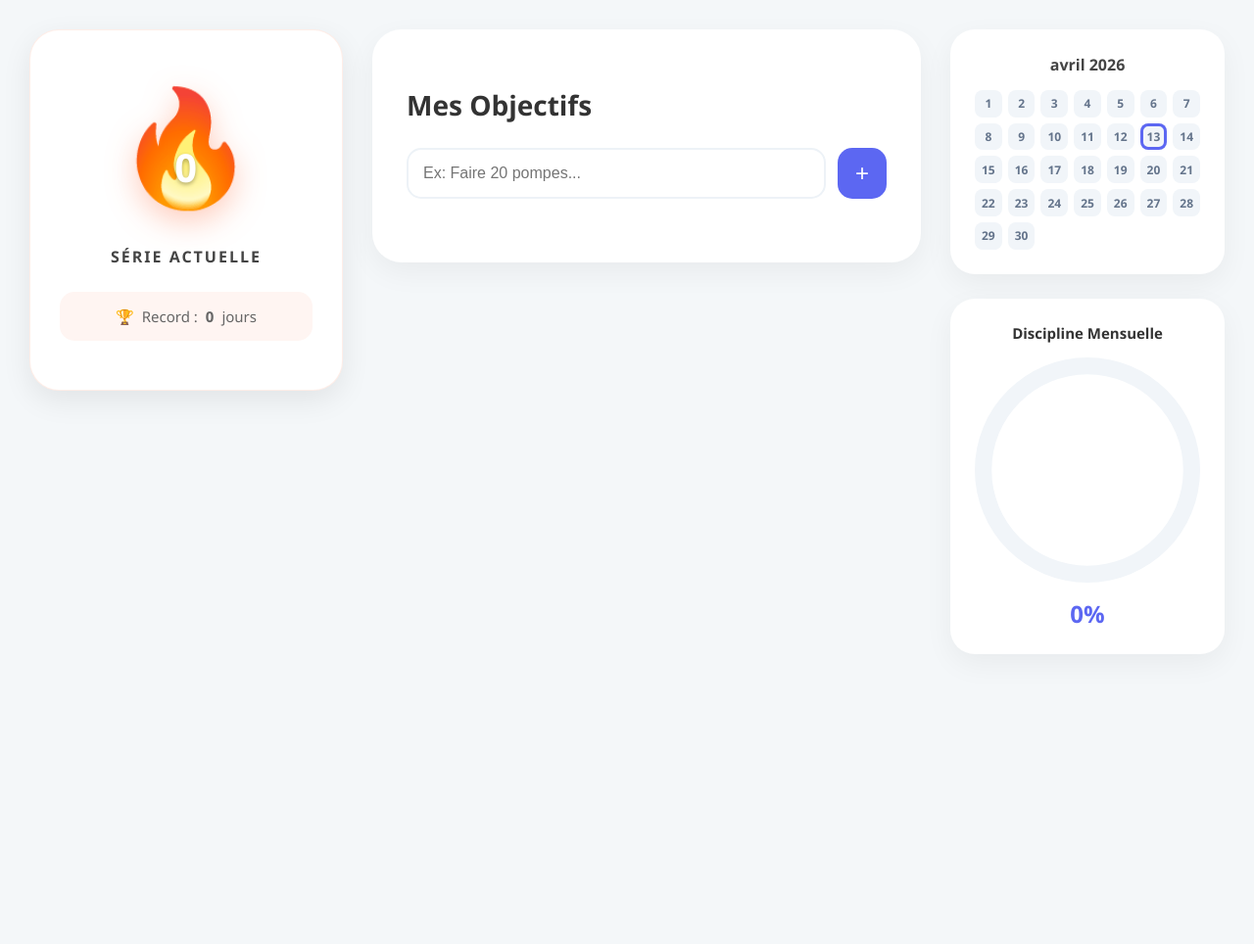
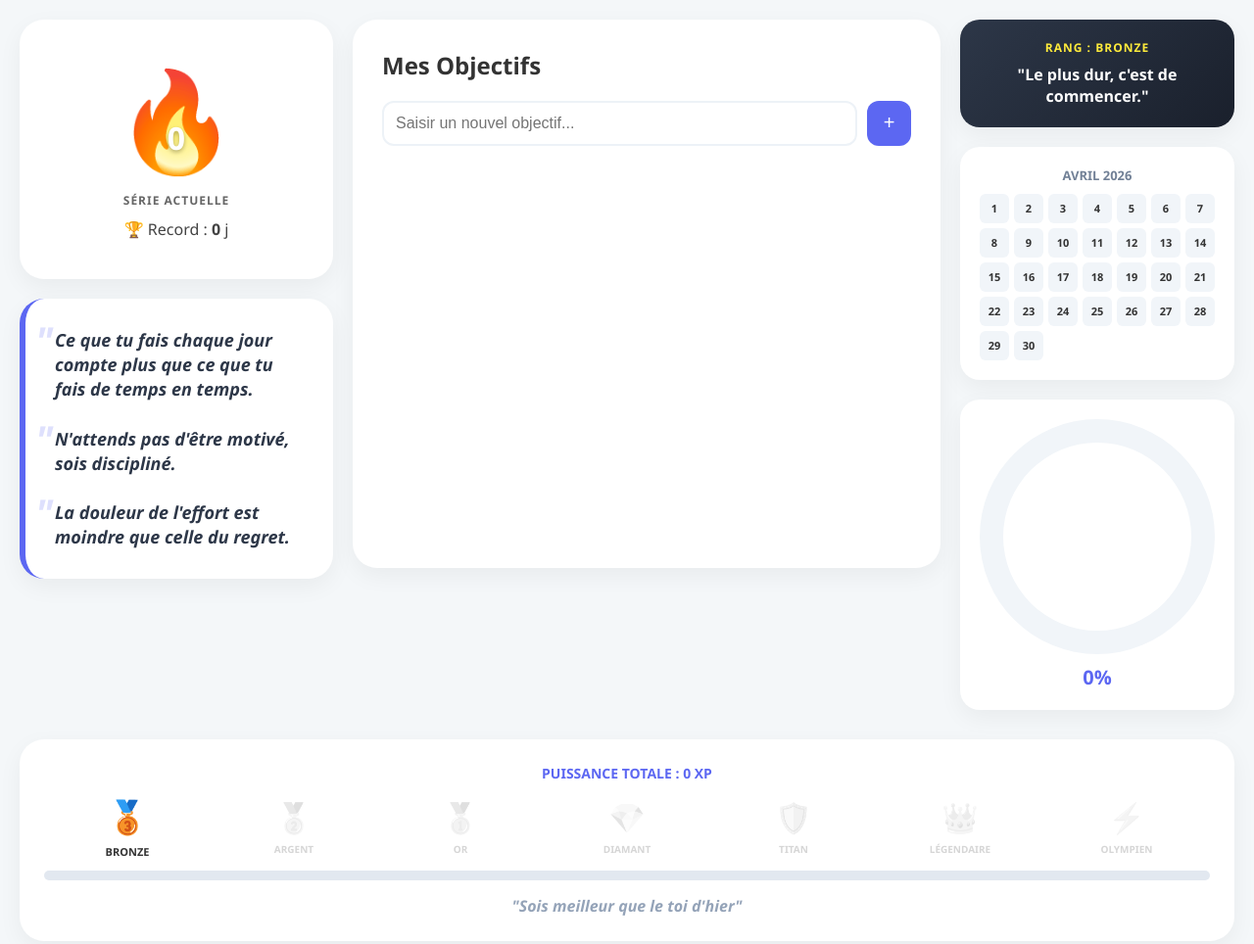
Before and after one commit to HabitTrackerz/Habit-Tracker, a plain HTML site: page index.html in a window 1280 px wide. Shown: the whole page at 98% size. Before the commit the page ends 800 px from the top, so only its background shows below. Drawn offline with nearby package versions, Linux system fonts and the light colour scheme.

Commit message:
Update index.html

```diff
--- a/index.html
+++ b/index.html
@@ -2,155 +2,194 @@
 <html lang="fr">
 <head>
     <meta charset="UTF-8">
-    <title>Habit Tracker - Focus Série</title>
+    <title>Habit Tracker - Focus Mental</title>
     <script src="https://cdn.jsdelivr.net/npm/chart.js"></script>
+    <script src="https://cdn.jsdelivr.net/npm/canvas-confetti@1.6.0/dist/confetti.browser.min.js"></script>
     <style>
         :root {
             --main-color: #5c67f2;
             --success-color: #28a745;
+            --almost-color: #ffeb3b;
             --flame-color: #ff5722;
             --bg-color: #f4f7f9;
         }
-        body { font-family: 'Segoe UI', Tahoma, Geneva, Verdana, sans-serif; background: var(--bg-color); margin: 0; padding: 30px; color: #333; }
+        body { font-family: 'Segoe UI', sans-serif; background: var(--bg-color); margin: 0; padding: 20px; color: #333; }
+        .layout { display: flex; gap: 20px; max-width: 1300px; margin: 0 auto 30px auto; align-items: flex-start; }
 
-        .layout { display: flex; gap: 30px; max-width: 1300px; margin: 0 auto; align-items: flex-start; }
+        /* COLONNE GAUCHE */
+        .left-col { flex: 0 0 320px; display: flex; flex-direction: column; gap: 20px; }
+        .streak-card { background: white; padding: 40px 20px; border-radius: 25px; box-shadow: 0 8px 25px rgba(0,0,0,0.05); text-align: center; }
+        .flame-container { font-size: 100px; position: relative; display: inline-block; animation: flameFloat 2s infinite ease-in-out; }
+        .streak-number { position: absolute; top: 65%; left: 50%; transform: translate(-50%, -50%); font-size: 32px; font-weight: 900; color: white; text-shadow: 0 2px 4px rgba(0,0,0,0.3); }
 
-        /* SECTION GAUCHE : SÉRIE AGRANDIE */
-        .streak-panel { flex: 0 0 320px; }
-        .streak-card {
-            background: white;
-            padding: 50px 30px;
-            border-radius: 30px;
-            box-shadow: 0 10px 30px rgba(0,0,0,0.08);
-            text-align: center;
-            border: 1px solid rgba(255, 87, 34, 0.1);
+        /* Citations à gauche - TAILLE AUGMENTÉE */
+        .quote-box { background: white; padding: 30px; border-radius: 25px; box-shadow: 0 8px 25px rgba(0,0,0,0.05); border-left: 6px solid var(--main-color); }
+        .quote-item {
+            font-style: italic;
+            font-size: 18px; /* Taille augmentée */
+            font-weight: 600;
+            margin-bottom: 25px;
+            color: #2d3748;
+            line-height: 1.4;
+            position: relative;
         }
-        .flame-container {
-            font-size: 110px;
-            position: relative;
-            display: inline-block;
-            margin-bottom: 20px;
-            filter: drop-shadow(0 10px 15px rgba(255, 87, 34, 0.3));
-            animation: flameFloat 2s infinite ease-in-out;
-        }
-        .streak-number {
-            position: absolute;
-            top: 65%;
-            left: 50%;
-            transform: translate(-50%, -50%);
-            font-size: 38px;
-            font-weight: 900;
-            color: white;
-            text-shadow: 0 2px 4px rgba(0,0,0,0.3);
-        }
-        .streak-label {
-            font-weight: 800;
-            color: #444;
-            text-transform: uppercase;
-            font-size: 16px;
-            letter-spacing: 2px;
-            margin-bottom: 10px;
-        }
-        .record-box {
-            margin-top: 25px;
-            font-size: 15px;
-            color: #666;
-            background: #fff5f2;
-            padding: 15px;
-            border-radius: 15px;
-            display: flex;
-            justify-content: center;
-            align-items: center;
-            gap: 8px;
-        }
+        .quote-item::before { content: '"'; color: var(--main-color); font-size: 40px; position: absolute; left: -20px; top: -15px; opacity: 0.2; }
+        .quote-item:last-child { margin-bottom: 0; }
 
-        /* SECTION CENTRE : LISTE */
-        .main-content { flex: 1; background: white; padding: 35px; border-radius: 30px; box-shadow: 0 10px 30px rgba(0,0,0,0.05); }
-        h2 { font-size: 28px; font-weight: 800; margin-bottom: 25px; }
-        .input-group { display: flex; gap: 12px; margin-bottom: 30px; }
-        input[type="text"] { flex: 1; padding: 15px; border: 2px solid #edf2f7; border-radius: 15px; outline: none; font-size: 16px; transition: 0.3s; }
-        input[type="text"]:focus { border-color: var(--main-color); background: #fcfcff; }
-        .btn-add { background: var(--main-color); color: white; border: none; width: 50px; border-radius: 15px; cursor: pointer; font-size: 24px; transition: 0.2s; }
-        .btn-add:hover { transform: translateY(-2px); box-shadow: 0 5px 15px rgba(92, 103, 242, 0.4); }
+        /* CENTRE */
+        .main-content { flex: 1; background: white; padding: 30px; border-radius: 25px; box-shadow: 0 8px 25px rgba(0,0,0,0.05); min-height: 500px; }
+        .input-group { display: flex; gap: 10px; margin-bottom: 25px; }
+        input[type="text"] { flex: 1; padding: 12px; border: 2px solid #edf2f7; border-radius: 12px; font-size: 16px; outline: none; }
+        .btn-add { background: var(--main-color); color: white; border: none; width: 45px; border-radius: 12px; cursor: pointer; font-size: 20px; }
 
-        .habit-item { display: flex; align-items: center; padding: 18px; border-radius: 18px; margin-bottom: 12px; background: #f8fafc; border: 1px solid transparent; transition: 0.3s; }
-        .habit-item.complete { background-color: #f0fff4; border-color: #c6f6d5; }
-        .habit-item input { transform: scale(1.6); margin-right: 20px; accent-color: var(--success-color); }
-        .habit-item span { font-size: 17px; font-weight: 500; }
-        .delete-btn { color: #cbd5e0; cursor: pointer; margin-left: auto; font-size: 20px; transition: 0.2s; }
-        .delete-btn:hover { color: #e53e3e; }
+        .habit-item { display: flex; align-items: center; padding: 15px; border-radius: 15px; margin-bottom: 10px; background: #f8fafc; transition: 0.2s; }
+        .habit-item.complete { background-color: #f0fff4; }
+        .habit-text { flex: 1; font-weight: 500; outline: none; font-size: 16px; }
+        .delete-btn { color: #cbd5e0; cursor: pointer; margin-left: 10px; }
 
-        /* SECTION DROITE */
-        .sidebar { flex: 0 0 280px; display: flex; flex-direction: column; gap: 25px; }
-        .card { background: white; padding: 25px; border-radius: 25px; box-shadow: 0 10px 30px rgba(0,0,0,0.05); }
-        .calendar-grid { display: grid; grid-template-columns: repeat(7, 1fr); gap: 6px; margin-top: 15px; }
-        .day-box { aspect-ratio: 1; display: flex; align-items: center; justify-content: center; font-size: 12px; border-radius: 8px; background: #f1f5f9; color: #64748b; font-weight: 600; }
+        /* DROITE */
+        .right-col { flex: 0 0 280px; display: flex; flex-direction: column; gap: 20px; }
+        .card { background: white; padding: 20px; border-radius: 20px; box-shadow: 0 8px 25px rgba(0,0,0,0.05); }
+        .calendar-grid { display: grid; grid-template-columns: repeat(7, 1fr); gap: 5px; }
+        .day-box { aspect-ratio: 1; display: flex; align-items: center; justify-content: center; font-size: 11px; border-radius: 6px; background: #f1f5f9; font-weight: 600; }
         .day-box.perfect { background: var(--success-color) !important; color: white; }
-        .day-box.today { box-shadow: 0 0 0 3px var(--main-color) inset; }
+        .day-box.almost { background: var(--almost-color) !important; color: #856404; }
 
-        @keyframes flameFloat {
-            0%, 100% { transform: translateY(0) scale(1); }
-            50% { transform: translateY(-10px) scale(1.05); }
-        }
+        #mental-evolution { background: linear-gradient(135deg, #2d3748 0%, #1a202c 100%); color: white; text-align: center; }
+        #evolution-rank { font-weight: 900; color: var(--almost-color); text-transform: uppercase; font-size: 12px; letter-spacing: 1px; margin-bottom: 8px; }
+        #evolution-text { font-size: 16px; font-weight: 600; line-height: 1.4; }
+
+        /* PROGRESSION BAS */
+        .progression-footer { max-width: 1300px; margin: 0 auto; background: white; padding: 25px; border-radius: 25px; box-shadow: 0 8px 25px rgba(0,0,0,0.05); text-align: center; }
+        .levels-container { display: flex; justify-content: space-between; margin: 15px 0; }
+        .level-badge { opacity: 0.2; filter: grayscale(1); transition: 0.4s; flex: 1; }
+        .level-badge.active { opacity: 1; filter: grayscale(0); transform: scale(1.1); }
+        .badge-icon { font-size: 30px; display: block; }
+        .badge-name { font-size: 10px; font-weight: 800; margin-top: 5px; }
+        .xp-bar-container { background: #e2e8f0; height: 10px; border-radius: 10px; overflow: hidden; margin-top: 15px; }
+        #xp-fill { background: linear-gradient(90deg, #5c67f2, #a855f7); height: 100%; width: 0%; transition: 0.5s; }
+
+        @keyframes flameFloat { 0%, 100% { transform: translateY(0); } 50% { transform: translateY(-8px); } }
     </style>
 </head>
 <body>
 
 <div class="layout">
-    <div class="streak-panel">
+    <div class="left-col">
         <div class="streak-card">
-            <div class="flame-container">
-                🔥
-                <div id="currentStreak" class="streak-number">0</div>
-            </div>
-            <div class="streak-label">Série Actuelle</div>
-            <div class="record-box">
-                <span>🏆</span> Record : <strong id="maxStreak">0</strong> jours
-            </div>
+            <div class="flame-container">🔥<div id="currentStreak" class="streak-number">0</div></div>
+            <div style="font-weight:800; color:#666; font-size: 12px; letter-spacing: 1px;">SÉRIE ACTUELLE</div>
+            <div style="margin-top:10px; color:#444">🏆 Record : <strong id="maxStreak">0</strong> j</div>
+        </div>
+
+        <div class="quote-box">
+            <div class="quote-item">Ce que tu fais chaque jour compte plus que ce que tu fais de temps en temps.</div>
+            <div class="quote-item">N'attends pas d'être motivé, sois discipliné.</div>
+            <div class="quote-item">La douleur de l'effort est moindre que celle du regret.</div>
         </div>
     </div>
 
     <div class="main-content">
-        <h2>Mes Objectifs</h2>
+        <h2 style="margin-top:0">Mes Objectifs</h2>
         <div class="input-group">
-            <input type="text" id="habitInput" placeholder="Ex: Faire 20 pompes...">
+            <input type="text" id="habitInput" placeholder="Saisir un nouvel objectif...">
             <button class="btn-add" onclick="addHabit()">+</button>
         </div>
         <div id="habitList"></div>
     </div>
 
-    <div class="sidebar">
+    <div class="right-col">
+        <div class="card" id="mental-evolution">
+            <div id="evolution-rank">Chargement...</div>
+            <div id="evolution-text">"Fixe tes objectifs."</div>
+        </div>
         <div class="card">
-            <h3 id="monthName" style="margin:0; text-align:center; font-size: 16px; color: #444;"></h3>
+            <div id="monthName" style="text-align:center; font-weight:800; margin-bottom:10px; font-size:13px; color:#718096"></div>
             <div class="calendar-grid" id="calendarGrid"></div>
         </div>
-
         <div class="card" style="text-align: center;">
-            <h3 style="margin:0 0 15px 0; font-size: 15px;">Discipline Mensuelle</h3>
-            <canvas id="myChart" width="160" height="160"></canvas>
-            <div id="globalPercent" style="font-size: 24px; font-weight: 800; color: var(--main-color); margin-top: 15px;">0%</div>
+            <canvas id="myChart" width="140" height="140"></canvas>
+            <div id="globalPercent" style="font-size: 20px; font-weight: 800; color: var(--main-color); margin-top: 10px;">0%</div>
         </div>
     </div>
+</div>
+
+<div class="progression-footer">
+    <div style="font-weight:800; color:var(--main-color); font-size: 14px;">PUISSANCE TOTALE : <span id="totalXpDisplay">0</span> XP</div>
+    <div class="levels-container">
+        <div class="level-badge" id="lvl-0"><span class="badge-icon">🥉</span><div class="badge-name">BRONZE</div></div>
+        <div class="level-badge" id="lvl-1"><span class="badge-icon">🥈</span><div class="badge-name">ARGENT</div></div>
+        <div class="level-badge" id="lvl-2"><span class="badge-icon">🥇</span><div class="badge-name">OR</div></div>
+        <div class="level-badge" id="lvl-3"><span class="badge-icon">💎</span><div class="badge-name">DIAMANT</div></div>
+        <div class="level-badge" id="lvl-4"><span class="badge-icon">🛡️</span><div class="badge-name">TITAN</div></div>
+        <div class="level-badge" id="lvl-5"><span class="badge-icon">👑</span><div class="badge-name">LÉGENDAIRE</div></div>
+        <div class="level-badge" id="lvl-6"><span class="badge-icon">⚡</span><div class="badge-name">OLYMPIEN</div></div>
+    </div>
+    <div class="xp-bar-container"><div id="xp-fill"></div></div>
+    <div style="margin-top: 15px; font-weight: 600; font-style: italic; color: #94a3b8;">"Sois meilleur que le toi d'hier"</div>
 </div>
 
 <script>
     let habits = JSON.parse(localStorage.getItem('habits')) || [];
     let history = JSON.parse(localStorage.getItem('habitHistory')) || {};
-    let myChart;
+    let totalXp = parseInt(localStorage.getItem('totalXp')) || 0;
+    let myChart = null;
+
+    const levels = [0, 100, 350, 800, 1800, 4000, 8000];
+    const levelMessages = [
+        "Le plus dur, c'est de commencer.",
+        "Le mouvement crée l'élan. Continue.",
+        "Tu n'es plus le même qu'hier.",
+        "Ton potentiel commence à briller.",
+        "La discipline est devenue ton armure.",
+        "Tu entres dans l'histoire du tracker.",
+        "Un dieu parmi les hommes. Inarrêtable."
+    ];
+
     const todayKey = new Date().toISOString().split('T')[0];
 
     function addHabit() {
-        const input = document.getElementById('habitInput');
-        if (!input.value.trim()) return;
-        habits.push({ id: Date.now(), text: input.value, done: false });
-        input.value = "";
+        const val = document.getElementById('habitInput').value;
+        if (!val.trim()) return;
+        habits.push({ id: Date.now(), text: val, done: false });
+        document.getElementById('habitInput').value = "";
         saveAndRender();
     }
 
     function toggleHabit(id) {
-        habits = habits.map(h => h.id === id ? {...h, done: !h.done} : h);
+        const h = habits.find(x => x.id === id);
+        h.done = !h.done;
+        totalXp += h.done ? 10 : -10;
+        if (habits.length > 0 && habits.every(x => x.done)) {
+            confetti({ particleCount: 100, spread: 70, origin: { y: 0.6 } });
+            totalXp += 50;
+        }
         updateHistory();
         saveAndRender();
+    }
+
+    function updateHistory() {
+        if (habits.length === 0) { delete history[todayKey]; }
+        else {
+            const done = habits.filter(x => x.done).length;
+            history[todayKey] = (done / habits.length) * 100;
+        }
+    }
+
+    function renderList() {
+        const container = document.getElementById('habitList');
+        container.innerHTML = habits.map(h => `
+            <div class="habit-item ${h.done ? 'complete' : ''}">
+                <input type="checkbox" ${h.done ? 'checked' : ''} onchange="toggleHabit(${h.id})">
+                <div class="habit-text" contenteditable="true" onblur="updateText(${h.id}, this.innerText)">${h.text}</div>
+                <span class="delete-btn" onclick="deleteHabit(${h.id})">🗑️</span>
+            </div>
+        `).join('');
+    }
+
+    function updateText(id, txt) {
+        habits = habits.map(h => h.id === id ? {...h, text: txt} : h);
+        localStorage.setItem('habits', JSON.stringify(habits));
     }
 
     function deleteHabit(id) {
@@ -159,101 +198,75 @@
         saveAndRender();
     }
 
-    function updateHistory() {
-        const allDone = habits.length > 0 && habits.every(h => h.done);
-        if (allDone) { history[todayKey] = true; }
-        else { delete history[todayKey]; }
+    function renderCalendar() {
+        const grid = document.getElementById('calendarGrid');
+        grid.innerHTML = "";
+        const now = new Date();
+        document.getElementById('monthName').innerText = now.toLocaleString('fr-FR', { month: 'long', year: 'numeric' }).toUpperCase();
+        const days = new Date(now.getFullYear(), now.getMonth() + 1, 0).getDate();
+        for (let i = 1; i <= days; i++) {
+            const dStr = `${now.getFullYear()}-${String(now.getMonth() + 1).padStart(2, '0')}-${String(i).padStart(2, '0')}`;
+            const score = history[dStr] || 0;
+            let cls = score === 100 ? ' perfect' : (score >= 75 ? ' almost' : '');
+            grid.innerHTML += `<div class="day-box${cls}${dStr === todayKey ? ' today' : ''}">${i}</div>`;
+        }
+    }
+
+    function updateChart() {
+        const ctx = document.getElementById('myChart').getContext('2d');
+        const now = new Date();
+        const days = new Date(now.getFullYear(), now.getMonth() + 1, 0).getDate();
+        const prefix = `${now.getFullYear()}-${String(now.getMonth() + 1).padStart(2, '0')}`;
+        const perfects = Object.keys(history).filter(k => k.startsWith(prefix) && history[k] === 100).length;
+        document.getElementById('globalPercent').innerText = Math.round((perfects / days) * 100) + "%";
+        if (myChart) myChart.destroy();
+        myChart = new Chart(ctx, {
+            type: 'doughnut',
+            data: { datasets: [{ data: [perfects, days - perfects], backgroundColor: ['#28a745', '#f1f5f9'], borderWidth: 0 }] },
+            options: { cutout: '80%', plugins: { legend: { display: false } } }
+        });
     }
 
     function calculateStreaks() {
-        let current = 0;
-        let max = 0;
-        let tempStreak = 0;
+        let cur = 0, max = 0;
+        let d = new Date();
+        if (history[todayKey] < 100) d.setDate(d.getDate() - 1);
+        while (history[d.toISOString().split('T')[0]] === 100) { cur++; d.setDate(d.getDate() - 1); }
+        const dates = Object.keys(history).filter(k => history[k] === 100).sort();
+        let temp = 0, last = null;
+        dates.forEach(str => {
+            let dt = new Date(str);
+            temp = (last && (dt - last) / 86400000 === 1) ? temp + 1 : 1;
+            max = Math.max(max, temp); last = dt;
+        });
+        document.getElementById('currentStreak').innerText = cur;
+        document.getElementById('maxStreak').innerText = Math.max(cur, max);
+    }
 
-        let checkDate = new Date();
-        if (!history[todayKey]) { checkDate.setDate(checkDate.getDate() - 1); }
-
-        while (history[checkDate.toISOString().split('T')[0]]) {
-            current++;
-            checkDate.setDate(checkDate.getDate() - 1);
-        }
-
-        let dates = Object.keys(history).sort();
-        if (dates.length > 0) {
-            let lastDate = null;
-            dates.forEach(dateStr => {
-                let d = new Date(dateStr);
-                if (lastDate) {
-                    let diff = (d - lastDate) / (1000 * 60 * 60 * 24);
-                    if (diff === 1) { tempStreak++; }
-                    else { tempStreak = 1; }
-                } else { tempStreak = 1; }
-                if (tempStreak > max) max = tempStreak;
-                lastDate = d;
-            });
-        }
-        document.getElementById('currentStreak').innerText = current;
-        document.getElementById('maxStreak').innerText = max;
+    function updateProgression() {
+        document.getElementById('totalXpDisplay').innerText = totalXp;
+        let currentLvl = 0;
+        levels.forEach((s, i) => {
+            const b = document.getElementById(`lvl-${i}`);
+            if (totalXp >= s) { b.classList.add('active'); currentLvl = i; }
+            else b.classList.remove('active');
+        });
+        const rankNames = ["Bronze", "Argent", "Or", "Diamant", "Titan", "Légendaire", "Olympien"];
+        document.getElementById('evolution-rank').innerText = "RANG : " + rankNames[currentLvl];
+        document.getElementById('evolution-text').innerText = `"${levelMessages[currentLvl]}"`;
+        const next = levels[currentLvl + 1] || levels[currentLvl];
+        const prev = levels[currentLvl];
+        const prog = next === prev ? 100 : ((totalXp - prev) / (next - prev)) * 100;
+        document.getElementById('xp-fill').style.width = prog + "%";
+        localStorage.setItem('totalXp', totalXp);
     }
 
     function saveAndRender() {
         localStorage.setItem('habits', JSON.stringify(habits));
         localStorage.setItem('habitHistory', JSON.stringify(history));
-        renderList();
-        renderCalendar();
-        updateChart();
-        calculateStreaks();
+        renderList(); renderCalendar(); updateChart(); calculateStreaks(); updateProgression();
     }
-
-    function renderList() {
-        const list = document.getElementById('habitList');
-        list.innerHTML = "";
-        habits.forEach(h => {
-            const div = document.createElement('div');
-            div.className = `habit-item ${h.done ? 'complete' : ''}`;
-            div.innerHTML = `
-                <input type="checkbox" ${h.done ? 'checked' : ''} onchange="toggleHabit(${h.id})">
-                <span style="flex:1">${h.text}</span>
-                <span class="delete-btn" onclick="deleteHabit(${h.id})">🗑️</span>
-            `;
-            list.appendChild(div);
-        });
-    }
-
-    function renderCalendar() {
-        const grid = document.getElementById('calendarGrid');
-        grid.innerHTML = "";
-        const now = new Date();
-        document.getElementById('monthName').innerText = now.toLocaleString('fr-FR', { month: 'long', year: 'numeric' });
-        const daysInMonth = new Date(now.getFullYear(), now.getMonth() + 1, 0).getDate();
-        for (let i = 1; i <= daysInMonth; i++) {
-            const dateStr = `${now.getFullYear()}-${String(now.getMonth() + 1).padStart(2, '0')}-${String(i).padStart(2, '0')}`;
-            const dayDiv = document.createElement('div');
-            dayDiv.className = 'day-box' + (history[dateStr] ? ' perfect' : '') + (dateStr === todayKey ? ' today' : '');
-            dayDiv.innerText = i;
-            grid.appendChild(dayDiv);
-        }
-    }
-
-    function updateChart() {
-        const now = new Date();
-        const daysInMonth = new Date(now.getFullYear(), now.getMonth() + 1, 0).getDate();
-        const currentMonthPrefix = `${now.getFullYear()}-${String(now.getMonth() + 1).padStart(2, '0')}`;
-        const perfectDays = Object.keys(history).filter(k => k.startsWith(currentMonthPrefix)).length;
-        const percent = Math.round((perfectDays / daysInMonth) * 100);
-        document.getElementById('globalPercent').innerText = percent + "%";
-
-        if (myChart) myChart.destroy();
-        const ctx = document.getElementById('myChart').getContext('2d');
-        myChart = new Chart(ctx, {
-            type: 'doughnut',
-            data: { datasets: [{ data: [perfectDays, daysInMonth - perfectDays], backgroundColor: ['#28a745', '#f1f5f9'], borderWidth: 0 }] },
-            options: { cutout: '85%', plugins: { legend: { display: false } } }
-        });
-    }
-
     saveAndRender();
 </script>
-
 </body>
 </html>
```
